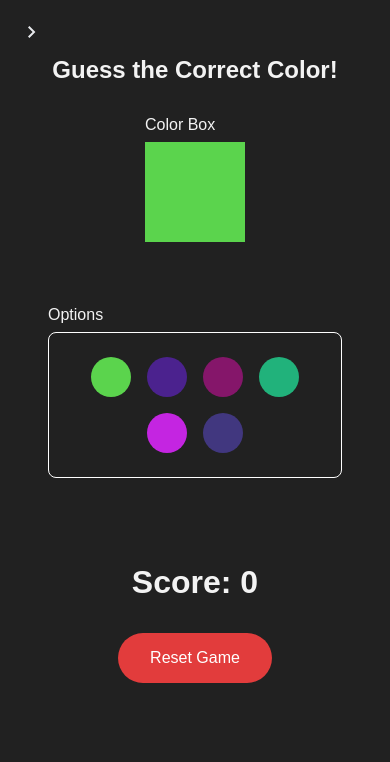
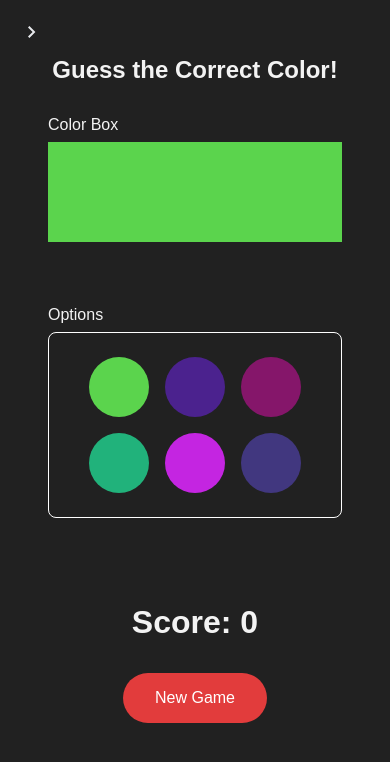
Before and after one commit to nikolasdevs/choose-color-game, a plain HTML site: page index.html in a window 390 px wide. Drawn offline with Linux system fonts and the light colour scheme.

Commit message:
updated color sizes

```diff
--- a/index.html
+++ b/index.html
@@ -27,7 +27,7 @@
               Score: <span id="score" data-testid="score">0</span>
             </p>
 
-            <button class="reset-btn" onclick="resetGame()">Reset Game</button>
+            <button class="reset-btn" onclick="resetGame()">New Game</button>
           </div>
 
           <div class="instructions">
@@ -55,6 +55,7 @@
                   The game will automatically start a new round after a correct
                   guess.
                 </li>
+                <li>You can press new game button to start all over.</li>
               </ol>
             </div>
           </div>
--- a/style.css
+++ b/style.css
@@ -62,12 +62,15 @@ body {
   gap: 2rem;
 }
 
+.color-box-container {
+  width: 100%;
+}
 .color-box-container p {
   margin-bottom: 0.5rem;
 }
 
 .color-box {
-  width: 200px;
+  width: 100%;
   height: 200px;
 }
 
@@ -89,8 +92,8 @@ body {
   border-radius: 0.5rem;
 }
 .color-options button {
-  width: 80px;
-  height: 130px;
+  width: 100px;
+  height: 100px;
   border-radius: 4rem;
   border: none;
   cursor: pointer;
@@ -212,7 +215,7 @@ body {
     font-size: 1.5rem;
   }
   .color-box {
-    width: 100px;
+    width: 100%;
     height: 100px;
   }
 
@@ -222,8 +225,8 @@ body {
   }
 
   .color-options button {
-    width: 40px;
-    height: 40px;
+    width: 60px;
+    height: 60px;
   }
 
   .game-box {
```
